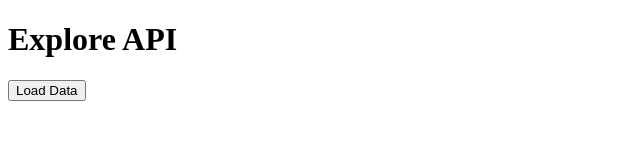
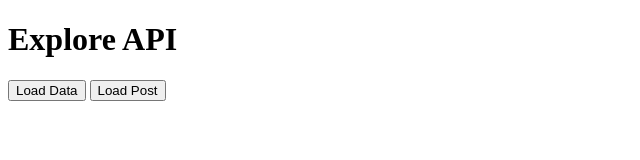
Before and after one commit to faiji31/PH-M-32, a plain HTML site: page index.html in a window 1280 px wide. Shown: the whole page, without its empty margins (0-640 px from the left). Drawn offline with Linux system fonts and the light colour scheme.

Commit message:
7th commit

```diff
--- a/index.html
+++ b/index.html
@@ -10,6 +10,7 @@
 
 
     <button onclick="loadData()">Load Data</button>
+    <button onclick="loadPost()">Load Post</button>
 
     <script src="json.js"></script>
     <script src="api.js"></script>
```
